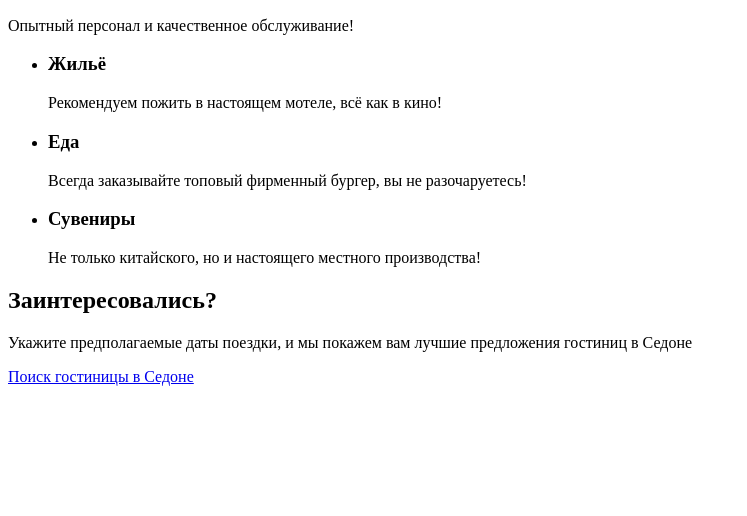
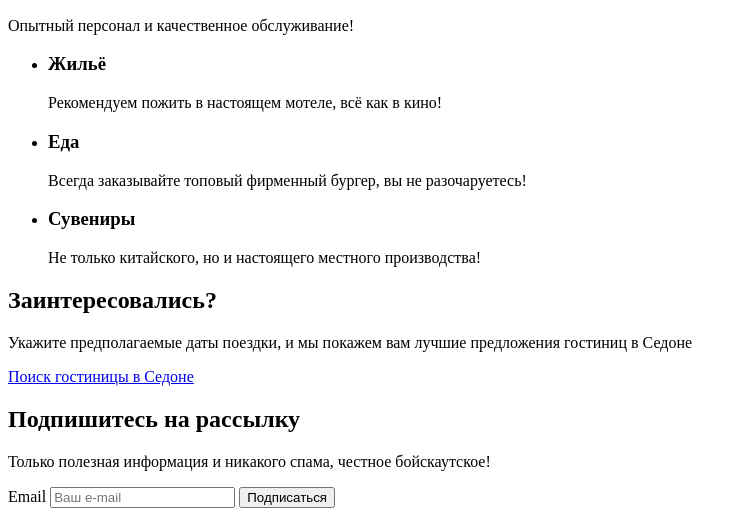
Before and after one commit to htmlacademy-htmlcss/2325445-sedona-37, a plain HTML site: page index.html in a window 1280 px wide. Shown: the part 841-1357 px from the top of the page, without its empty margins (0-747 px from the left). Before the commit the page ends 1235 px from the top, so only its background shows below. Drawn offline with Linux system fonts and the light colour scheme.

Commit message:
Добавляет секцию с подпиской на рассылку

```diff
--- a/index.html
+++ b/index.html
@@ -95,6 +95,15 @@
         <p class="search-desc">Укажите предполагаемые даты поездки, и мы покажем вам лучшие предложения гостиниц в Седоне</p>
         <a class="search-button" href="#">Поиск гостиницы в Седоне</a>
       </section>
+      <section class="subscription">
+        <h2 class="subscribtion-title">Подпишитесь на рассылку</h2>
+        <p class="subscription-desc">Только полезная информация и никакого спама, честное бойскаутское!</p>
+        <form class="subscription-form" action="https://echo.htmlacademy.ru/" method="post">
+          <label class="visually-hidden" for="subscription-email">Email</label>
+          <input class="subscription-field" placeholder="Ваш e-mail" type="email" name="subscription-email" id="subscription-email" required>
+          <button class="subscription-button" type="submit">Подписаться</button>
+        </form>
+      </section>
     </main>
   </body>
 </html>
```
